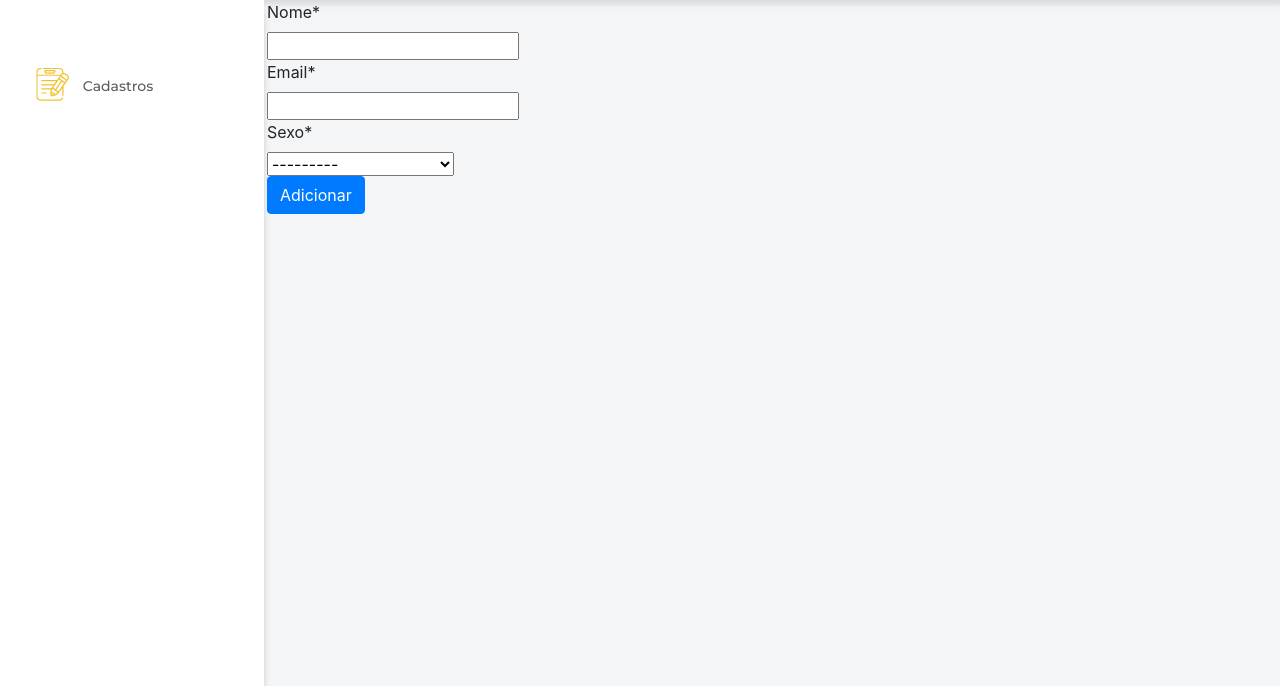
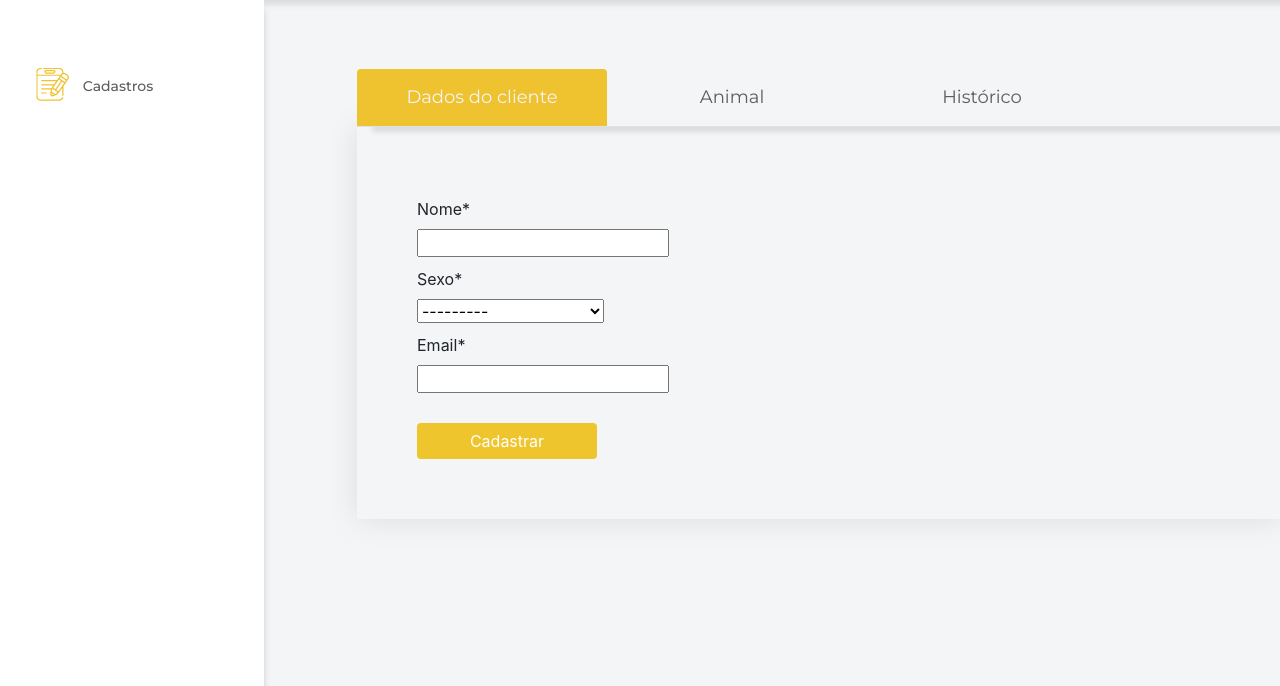
Before and after one commit to rhayanebarros/pet-sistema, a Django app: page /form/ in a window 1280 px wide. Shown: the part 114-800 px from the top of the page. Run offline with Django 3.2, Linux system fonts and the light colour scheme; the visitor is signed in with stand-in values (Sample User, id 1); style sheets or scripts are compiled from the project's sources; some libraries are stand-ins or nearby versions.

Commit message:
Ajustes finais

```diff
--- a/login/forms.py
+++ b/login/forms.py
@@ -4,4 +4,4 @@ from .models import *
 class UsuarioForm(forms.ModelForm):
     class Meta:
         model = Usuario
-        fields = ["nome", "email", "sexo"]
+        fields = ["nome", "sexo", "email"]
--- a/login/static/scss/main.scss
+++ b/login/static/scss/main.scss
@@ -3,10 +3,4 @@
 @import "components/buttons.scss";
 @import "pages/login.scss";
 @import "pages/nav.scss";
-
-.home {
-  position: relative;
-  width: 100%;
-  margin: 0 0 0 auto;
-  max-width: calc(100% - 267px);
-}
+@import "pages/home.scss";
--- /dev/null
+++ b/login/static/scss/pages/home.scss
@@ -0,0 +1,132 @@
+.home {
+  position: relative;
+  width: 100%;
+  margin: 0 0 0 auto;
+  max-width: calc(100% - 267px);
+}
+
+.dash {
+  padding-left: 90px;
+  padding-top: 60px;
+
+  .dash-clientes {
+    display: inline-block;
+    position: relative;
+
+    img:first-child {
+      margin-right: 60px;
+    }
+
+    .text-clientes,
+    .text-clientes-count {
+      position: absolute;
+      font-size: 22px;
+      font-family: "Montserrat", sans-serif;
+      font-weight: 400;
+      color: #fff;
+      left: 30px;
+    }
+
+    .text-clientes {
+      top: 130px;
+    }
+
+    .text-clientes-count {
+      bottom: 100px;
+    }
+  }
+}
+
+.cadastro {
+  padding-left: 90px;
+  padding-top: 68px;
+
+  .input-group {
+    width: 100%;
+    max-width: 800px;
+    display: inline-flex;
+    align-items: baseline;
+    margin-right: 130px;
+  }
+
+  .btn-incluir {
+    font-size: 18px;
+    font-family: "Montserrat", sans-serif;
+    font-weight: 500;
+    color: #5f5d5e;
+  }
+
+  .img-incluir {
+    margin-right: 10px;
+  }
+}
+
+.form-cadastro {
+  padding-left: 90px;
+  padding-top: 68px;
+
+  .nav-form-cadastro {
+    width: 100%;
+    max-width: 1200px;
+
+    .nav-tabs {
+      background: #f3f5f7;
+    }
+
+    .nav-link {
+      color: #5f5d5e;
+      max-width: 250px;
+      width: 100%;
+      text-align: center;
+      font-size: 18px;
+      font-family: "Montserrat", sans-serif;
+      font-weight: 400;
+      padding: 15px 10px;
+    }
+
+    .nav-link:hover {
+      color: #f3f5f7;
+      background: #efc230;
+    }
+
+    .nav-link.active {
+      color: #f3f5f7;
+      background: #efc230;
+      border: none;
+    }
+  }
+
+  .tab-content {
+    padding-top: 60px;
+    padding-left: 60px;
+    padding-bottom: 60px;
+    box-shadow: 0px 0px 30px 0 rgba(0, 0, 0, 0.1);
+    width: 100%;
+    max-width: 1200px;
+  }
+
+  .control-group {
+    padding-top: 10px;
+  }
+
+  .help-block {
+    font-size: 14px;
+    font-family: "Montserrat", sans-serif;
+    font-weight: 400;
+    color: red;
+    strong {
+      font-weight: 400;
+    }
+  }
+
+  .btn {
+    width: 100%;
+    max-width: 180px;
+    margin-top: 30px;
+    background-color: #efc52e;
+    border: none;
+  }
+  .btn:hover {
+    background-color: #fedb75;
+  }
+}
--- a/login/templates/form.html
+++ b/login/templates/form.html
@@ -12,16 +12,30 @@
 
 {% block content %}
 <div class="home">
-
- <!-- <div class="form-group input-group">
-  <span class="input-group-addon"><i class="glyphicon glyphicon-search"></i></span>
-  <input name="consulta" id="txt_consulta" placeholder="Consultar" type="text" class="form-control">
- </div> -->
+  <div class="form-cadastro">
+    <nav class="nav-form-cadastro">
+      <div class="nav nav-tabs" id="nav-tab" role="tablist">
+        <a class="nav-item nav-link active" id="nav-home-tab" data-toggle="tab" href="#nav-home" role="tab"
+          aria-controls="nav-home" aria-selected="true">Dados do cliente</a>
+        <a class="nav-item nav-link" id="nav-profile-tab" data-toggle="tab" href="#nav-profile" role="tab"
+          aria-controls="nav-profile" aria-selected="false">Animal</a>
+        <a class="nav-item nav-link" id="nav-contact-tab" data-toggle="tab" href="#nav-contact" role="tab"
+          aria-controls="nav-contact" aria-selected="false">Histórico</a>
+      </div>
+    </nav>
+    <div class="tab-content" id="nav-tabContent">
+      <div class="tab-pane fade show active" id="nav-home" role="tabpanel" aria-labelledby="nav-home-tab">
         <form method="post" novalidate id="form">
           {% csrf_token %}
           {{ form | crispy }}
-        <button type="submit" class="btn btn-primary">Adicionar</button>
+          <!-- <textarea name="" id="" cols="30" rows="10"></textarea> -->
+          <button type="submit" class="btn btn-primary">Cadastrar</button>
         </form>
+      </div>
+      <div class="tab-pane fade" id="nav-profile" role="tabpanel" aria-labelledby="nav-profile-tab">...</div>
+      <div class="tab-pane fade" id="nav-contact" role="tabpanel" aria-labelledby="nav-contact-tab">...</div>
+    </div>
+  </div>
 
 
 </div>
```
Also changed, not shown: login/templates/cadastro.html (+5 -6 lines), login/templates/home.html (+14 -6 lines), static/scss/main.css (+87 -0 lines), login/static/imagens/dash-animais.png (added), login/static/imagens/dash-clientes.png (added), login/static/imagens/icon-clientes.png (added), login/static/imagens/icon-incluir.png (added), 1 other file. Lines whose indentation alone changed are shown as unchanged.
